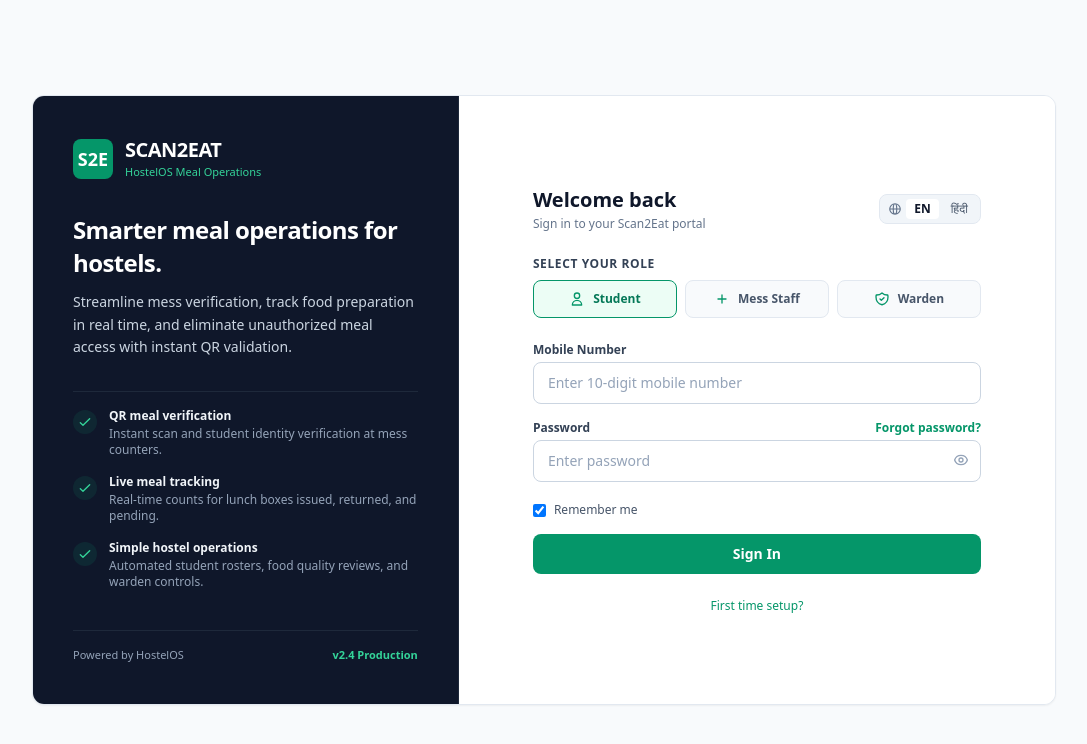
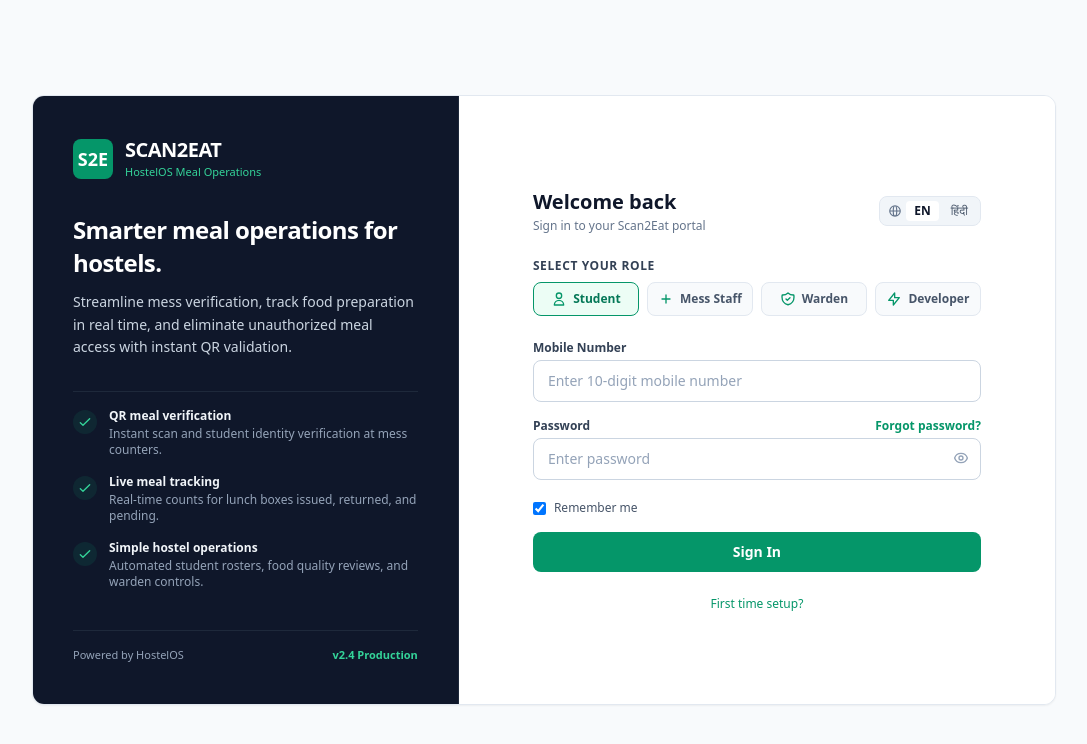
Before and after one commit to harshvardhan-dot/Scan2eat, a React (Vite) app in the folder apps/web/: page /login in a window 1280 px wide. Shown: the top 744 px of the page, without its empty margins (96-1183 px from the left). Built offline with nearby package versions, Linux system fonts and the light colour scheme; no server answers.

Commit message:
feat(auth): add Developer role option and quick fill to login UI

```diff
--- a/apps/web/src/components/LoginPage.tsx
+++ b/apps/web/src/components/LoginPage.tsx
@@ -2,12 +2,11 @@ import { useEffect, useState, type FormEvent } from 'react';
 import { useNavigate } from 'react-router-dom';
 import { login, requestPasswordReset, firstTimeSetup, registerAdmin, getPublicTenantsList } from '../lib/api';
 import { useTranslation, translations, type Language } from '../lib/translations';
-import { IconShield, IconUser, IconUtensils, IconCheck, IconEye, IconEyeOff, IconGlobe } from './Icons';
+import { IconShield, IconUser, IconUtensils, IconCheck, IconEye, IconEyeOff, IconGlobe, IconActivity } from './Icons';
 
-type ProductionRole = 'student' | 'mess_staff' | 'admin';
-type Role = ProductionRole | 'developer';
+type Role = 'student' | 'mess_staff' | 'admin' | 'developer';
 
-const roleMeta: Record<ProductionRole, { labelKey: keyof typeof translations.en; icon: React.ReactNode }> = {
+const roleMeta: Record<Role, { labelKey: keyof typeof translations.en | 'roleDeveloper'; icon: React.ReactNode }> = {
   student: {
     labelKey: 'roleStudent',
     icon: <IconUser className="w-4 h-4 text-emerald-600 dark:text-emerald-400" />
@@ -19,6 +18,10 @@ const roleMeta: Record<ProductionRole, { labelKey: keyof typeof translations.en;
   admin: {
     labelKey: 'roleWarden',
     icon: <IconShield className="w-4 h-4 text-emerald-600 dark:text-emerald-400" />
+  },
+  developer: {
+    labelKey: 'roleDeveloper',
+    icon: <IconActivity className="w-4 h-4 text-emerald-600 dark:text-emerald-400" />
   }
 };
 
@@ -62,13 +65,21 @@ export function LoginPage({ onLoginSuccess, lang: propLang = 'en', onSelectLang
     hostelName: ''
   });
 
-  const handleSelectRole = (role: ProductionRole) => {
+  const handleSelectRole = (role: Role) => {
     setSelectedRole(role);
     setMode('login');
     setError('');
     setSuccessMessage('');
     setMobileNumber('');
     setPassword('');
+  };
+
+  const handleDevQuickFill = () => {
+    setSelectedRole('developer');
+    setMobileNumber('DEV9999');
+    setPassword('#harsh107');
+    setError('');
+    setSuccessMessage('');
   };
 
   const handleSubmit = async (event: FormEvent) => {
@@ -80,7 +91,7 @@ export function LoginPage({ onLoginSuccess, lang: propLang = 'en', onSelectLang
     const passToUse = password;
 
     if (!phoneToUse) {
-      setError('Please enter your mobile number.');
+      setError(selectedRole === 'developer' ? 'Please enter your Developer ID.' : 'Please enter your mobile number.');
       return;
     }
 
@@ -106,7 +117,7 @@ export function LoginPage({ onLoginSuccess, lang: propLang = 'en', onSelectLang
       const targetRoute = isDevOrAdmin ? '/admin' : result.user.role === 'mess_staff' ? '/staff' : '/student';
       navigate(targetRoute);
     } catch (err: any) {
-      const serverMessage = err?.response?.data?.message || 'Invalid mobile number or password.';
+      const serverMessage = err?.response?.data?.message || 'Invalid mobile number, password, or Developer ID.';
       setError(serverMessage);
     } finally {
       setLoading(false);
@@ -310,29 +321,44 @@ export function LoginPage({ onLoginSuccess, lang: propLang = 'en', onSelectLang
               </div>
             </div>
 
-            {/* Clean Role Selector: Student | Mess Staff | Warden */}
+            {/* Clean Role Selector: Student | Mess Staff | Warden | Developer */}
             <div className="mb-6">
               <label className="block text-xs font-semibold text-slate-700 dark:text-slate-300 mb-2 uppercase tracking-wider">
                 Select Your Role
               </label>
-              <div className="grid grid-cols-3 gap-2">
-                {(['student', 'mess_staff', 'admin'] as ProductionRole[]).map((role) => (
+              <div className="grid grid-cols-2 sm:grid-cols-4 gap-2">
+                {(['student', 'mess_staff', 'admin', 'developer'] as Role[]).map((role) => (
                   <button
                     key={role}
                     type="button"
                     onClick={() => handleSelectRole(role)}
-                    className={`flex items-center justify-center gap-2 p-2.5 rounded-lg border text-xs font-semibold transition-colors ${
+                    className={`flex items-center justify-center gap-1.5 p-2 rounded-lg border text-xs font-semibold transition-colors ${
                       selectedRole === role
                         ? 'border-emerald-600 bg-emerald-50 dark:bg-emerald-950/40 text-emerald-700 dark:text-emerald-300'
                         : 'border-slate-200 dark:border-slate-700 bg-slate-50 dark:bg-slate-900/40 text-slate-600 dark:text-slate-400 hover:border-slate-300'
                     }`}
                   >
                     {roleMeta[role].icon}
-                    <span>{t(roleMeta[role].labelKey as any)}</span>
+                    <span>{role === 'developer' ? 'Developer' : t(roleMeta[role].labelKey as any)}</span>
                   </button>
                 ))}
               </div>
             </div>
+
+            {selectedRole === 'developer' && (
+              <div className="mb-4 rounded-lg bg-amber-50 dark:bg-amber-950/40 border border-amber-200 dark:border-amber-900/40 p-3 text-xs text-amber-900 dark:text-amber-200 flex items-center justify-between">
+                <div>
+                  <strong>Developer Portal Access:</strong> Use ID <code className="bg-amber-100 dark:bg-amber-900 px-1 py-0.5 rounded font-mono">DEV9999</code> or <code className="bg-amber-100 dark:bg-amber-900 px-1 py-0.5 rounded font-mono">harsh dev</code>.
+                </div>
+                <button
+                  type="button"
+                  onClick={handleDevQuickFill}
+                  className="ml-2 text-[11px] font-bold text-amber-700 dark:text-amber-300 hover:underline shrink-0"
+                >
+                  Quick Fill
+                </button>
+              </div>
+            )}
 
             {/* Alert Messages */}
             {successMessage && (
@@ -354,18 +380,19 @@ export function LoginPage({ onLoginSuccess, lang: propLang = 'en', onSelectLang
               <form onSubmit={handleSubmit} className="space-y-4">
                 <div>
                   <label className="block text-xs font-semibold text-slate-700 dark:text-slate-300 mb-1">
-                    {t('mobileNumber')}
+                    {selectedRole === 'developer' ? 'Developer Access ID' : t('mobileNumber')}
                   </label>
                   <input
                     type="text"
                     required
                     value={mobileNumber}
                     onChange={(e) => setMobileNumber(e.target.value)}
-                    placeholder={t('enterMobile')}
+                    placeholder={selectedRole === 'developer' ? 'Enter Developer ID (e.g. DEV9999 or harsh dev)' : t('enterMobile')}
                     className="w-full rounded-lg border border-slate-300 dark:border-slate-600 bg-white dark:bg-slate-900 px-3.5 py-2.5 text-sm text-slate-900 dark:text-white placeholder-slate-400"
                   />
                 </div>
 
+                {selectedRole !== 'developer' && (
                   <div>
                     <div className="flex items-center justify-between mb-1">
                       <label className="block text-xs font-semibold text-slate-700 dark:text-slate-300">
@@ -397,6 +424,7 @@ export function LoginPage({ onLoginSuccess, lang: propLang = 'en', onSelectLang
                       </button>
                     </div>
                   </div>
+                )}
 
                 <div className="flex items-center justify-between pt-1">
                   <label className="flex items-center gap-2 text-xs text-slate-600 dark:text-slate-400 cursor-pointer">
@@ -415,7 +443,7 @@ export function LoginPage({ onLoginSuccess, lang: propLang = 'en', onSelectLang
                   disabled={loading}
                   className="w-full rounded-lg bg-emerald-600 hover:bg-emerald-700 text-white px-4 py-2.5 text-sm font-semibold transition-colors disabled:opacity-50 shadow-xs"
                 >
-                  {loading ? 'Authenticating...' : t('signIn')}
+                  {loading ? 'Authenticating...' : selectedRole === 'developer' ? 'Enter Developer Portal' : t('signIn')}
                 </button>
 
                 <div className="pt-2 flex flex-col gap-1.5 text-center text-xs">
```
Lines whose indentation alone changed are shown as unchanged.
